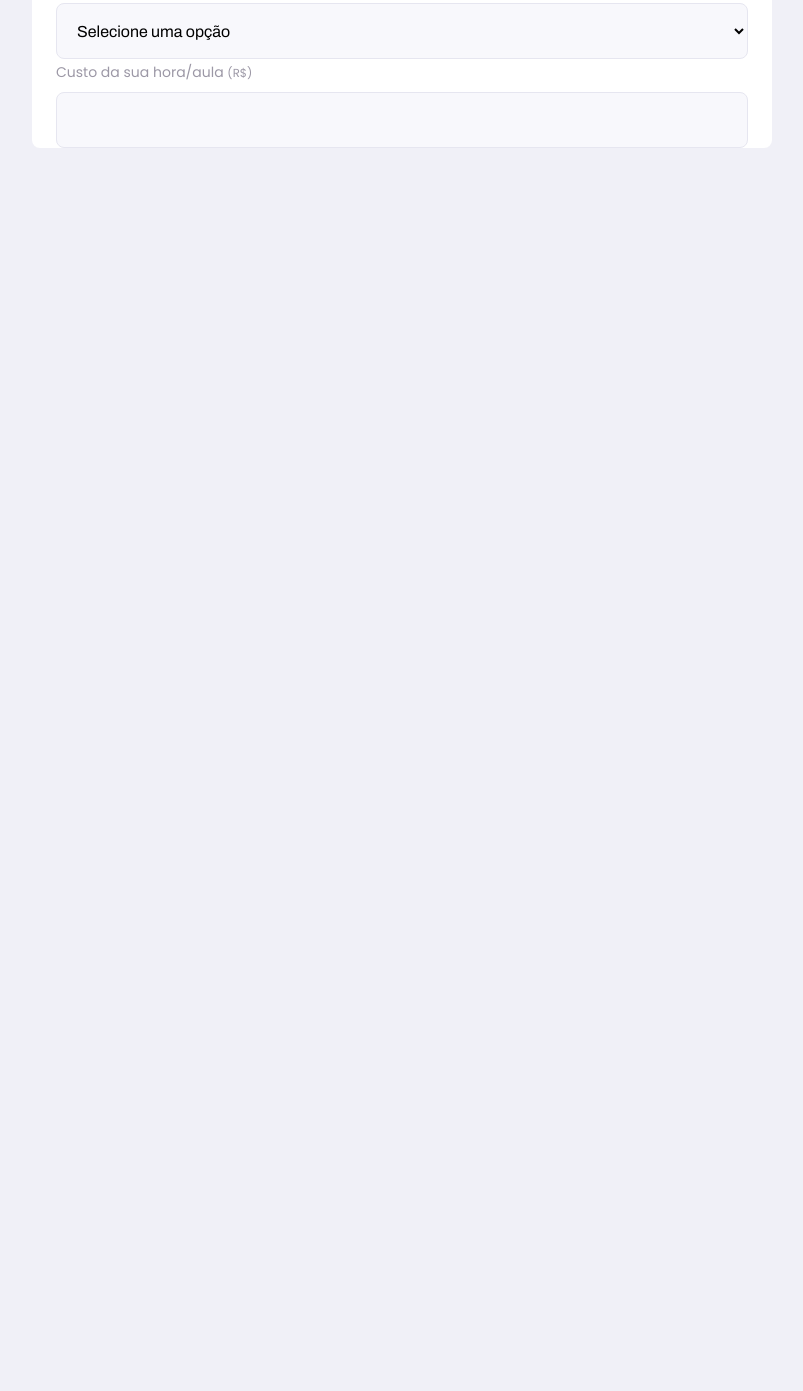
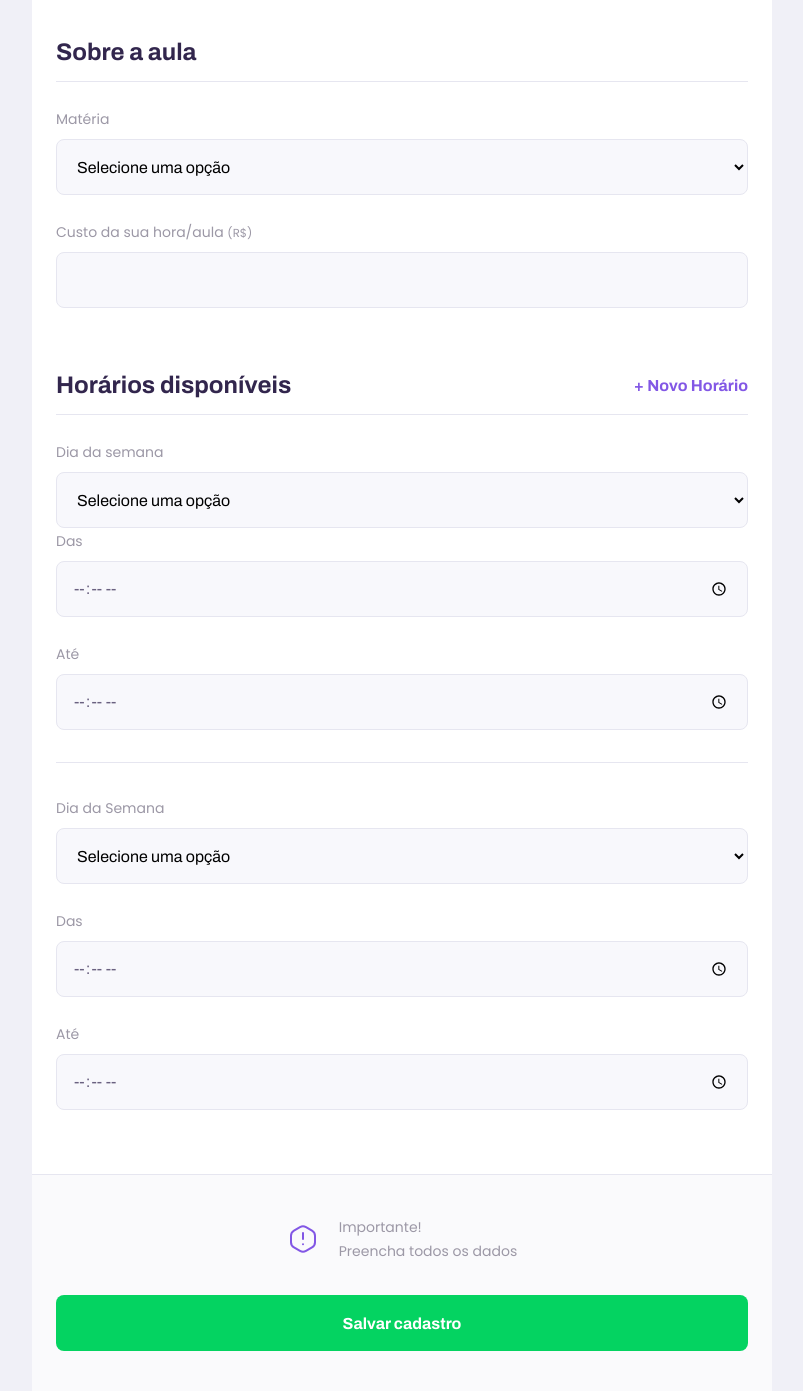
Before and after one commit to Albervan/nlw2020, a plain HTML site: page give-classes.html in a window 1280 px wide. Shown: the part 1003-2394 px from the top of the page, without its empty margins (238-1041 px from the left). Before the commit the page ends 1151 px from the top, so only its background shows below. Drawn offline with Linux system fonts and the light colour scheme.

Commit message:
FinalizaÃ§Ã£o do layout e estilos "mobile-first"

```diff
--- a/give-classes.html
+++ b/give-classes.html
@@ -42,16 +42,14 @@
                    </div>
 
                    <div class="input-block">
-                        <label for="avatar">
-                            Link da sua foto
+                        <label for="avatar">Link da sua foto
                             <small>(comece com https://)</small>
                         </label>
                         <input name="avatar" id="avatar" type="url" required>
                     </div>
 
                     <div class="input-block">
-                        <label for="whatsapp">
-                            Whatsapp
+                        <label for="whatsapp">Whatsapp
                             <small>(somente números)</small>
                         </label>
                         <input name="whatsapp" id="whatsapp" type="number" required>
@@ -85,15 +83,85 @@
                    </div>
 
                    <div class="input-block">
-                       <label for="cost">
-                           Custo da sua hora/aula
+                       <label for="cost">Custo da sua hora/aula
                            <small>(R$)</small>
                         </label>
                         <input type="number" name="cost" id="cost">
                    </div>
 
                </fieldset>
+
+               <fieldset>
+                   <legend>Horários disponíveis
+                       <button id="add-time">+ Novo Horário</button>
+                   </legend>
+
+                   <div class="schedule-item">
+                       <div class="select-block">
+
+                           <label for="weekday">Dia da semana</label>
+                           <!-- A tag "select" com "[]" na propriedade "name" indica que poderá ser selecionado mais de 1 valor -->
+                           <select name="weekday[]"> required
+                               <option value="">Selecione uma opção</option>
+                               <option value="0">Domingo</option>
+                               <option value="1">Segunda-feira</option>
+                               <option value="2">Terça-feira</option>
+                               <option value="3">Quarta-feira</option>
+                               <option value="4">Quinta-feira</option>
+                               <option value="5">Sexta-feira</option>
+                               <option value="6">Sábado</option>
+                           </select>
+
+                           <div class="input-block">
+                               <label for="time_from">Das</label>
+                               <input type="time" name="time_from[]" required>
+                           </div>
+
+                           <div class="input-block">
+                               <label for="time_to">Até</label>
+                               <input type="time" name="time_to[]" required>
+                           </div>
+                       </div>
+                   </div>
+
+                   <div class="schedule-item">
+                       <div class="select-block">
+                           <label for="weekday">Dia da Semana</label>
+                           <!-- A tag "select" com "[]" na propriedade "name" indica que poderá ser selecionado mais de 1 valor -->
+                           <select name="weekday[]" required>
+                               <option value="">Selecione uma opção</option>
+                               <option value="0">Domingo</option>
+                               <option value="1">Segunda-feira</option>
+                               <option value="2">Terça-feira</option>
+                               <option value="3">Quarta-feira</option>
+                               <option value="4">Quinta-feira</option>
+                               <option value="5">Sexta-feira</option>
+                               <option value="6">Sábado</option>
+                           </select>
+                       </div>
+
+                       <div class="input-block">
+                           <label for="time_from">Das</label>
+                           <input type="time" name="time_from[]" required>
+                       </div>
+
+                       <div class="input-block">
+                           <label for="time_to">Até</label>
+                           <input type="time" name="time_to[]" required>
+                       </div>
+                   </div>
+               </fieldset>
            </form>
+
+           <footer>
+               <p>
+                   <img src="/images/icons/warning.svg" alt="Aviso importante">
+                   Importante! <br>
+                   Preencha todos os dados
+               </p>
+
+               <button type="submit" form="create-class">Salvar cadastro</button>
+           </footer>
         </main>
     </div>
 
--- a/styles/partials/page-give-classes.css
+++ b/styles/partials/page-give-classes.css
@@ -1,6 +1,10 @@
 #page-give-classes #container {
     width: 100vw;
     height: 100vh;
+}
+
+#page-give-classes .page-header .header-content {
+    margin-bottom: 6.4rem;
 }
 
 #page-give-classes main {
@@ -33,6 +37,86 @@
     border-bottom: 1px solid var(--color-line-in-white);
 }
 
+#page-give-classes fieldset legend button {
+    background: none;
+    border: 0;
+
+    color: var(--color-primary);
+    font: 700 1.6rem Archivo;
+
+    cursor: pointer;
+    transition: 0.2s;
+}
+
+#page-give-classes fieldset legend button:hover {
+    transform: translateY(-5px);
+    color: var(--color-primary-dark);
+}
+
+#page-give-classes fieldset+fieldset {
+    margin-top: 6.4rem;
+}
+
+#page-give-classes .input-block+.input-block,
+#page-give-classes .input-block+.textarea-block,
+#page-give-classes .select-block+.input-block {
+    margin-top: 2.4rem;
+}
+
+#page-give-classes main footer {
+    padding: 4rem 2.4rem;
+
+    background: var(--color-box-footer);
+    border-top: 1px solid var(--color-line-in-white);
+    margin-top: 6.4rem;
+}
+
+#page-give-classes main footer p {
+    display: flex;
+
+    align-items: center;
+    justify-content: center;
+
+    font-size: 1.4rem;
+    line-height: 2.4rem;
+
+    color: var(--color-text-complement);
+}
+
+#page-give-classes main footer p img {
+    margin-right: 2rem;
+}
+
+#page-give-classes main footer button {
+    width: 100%;
+    height: 5.6rem;
+    background: var(--color-secondary);
+    color: var(--color-button-text);
+    border: 0;
+    border-radius: 0.8rem;
+    cursor: pointer;
+    font: 700 1.6rem Archivo;
+
+    display: flex;
+    align-items: center;
+    justify-content: center;
+    text-decoration: none;
+
+    transform: 0.2s;
+    margin-top: 3.2rem;
+}
+
+#page-give-classes main footer button:hover {
+    background: var(--color-secondary-dark);
+}
+
+.schedule-item+.schedule-item {
+    margin-top: 3.2rem;
+    padding-top: 3.2rem;
+
+    border-top: 1px solid var(--color-line-in-white);
+}
+
 @media (min-width: 700px) {
     #page-give-classes #container {
         max-width: 100vw;
```
